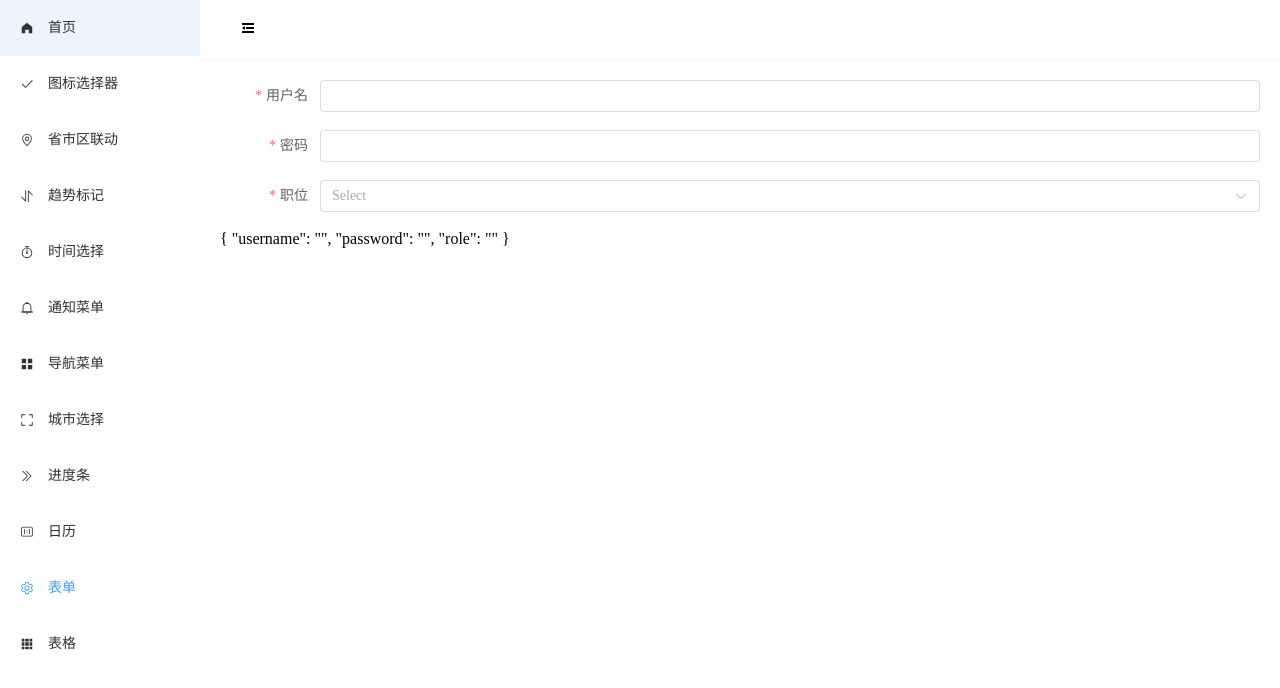
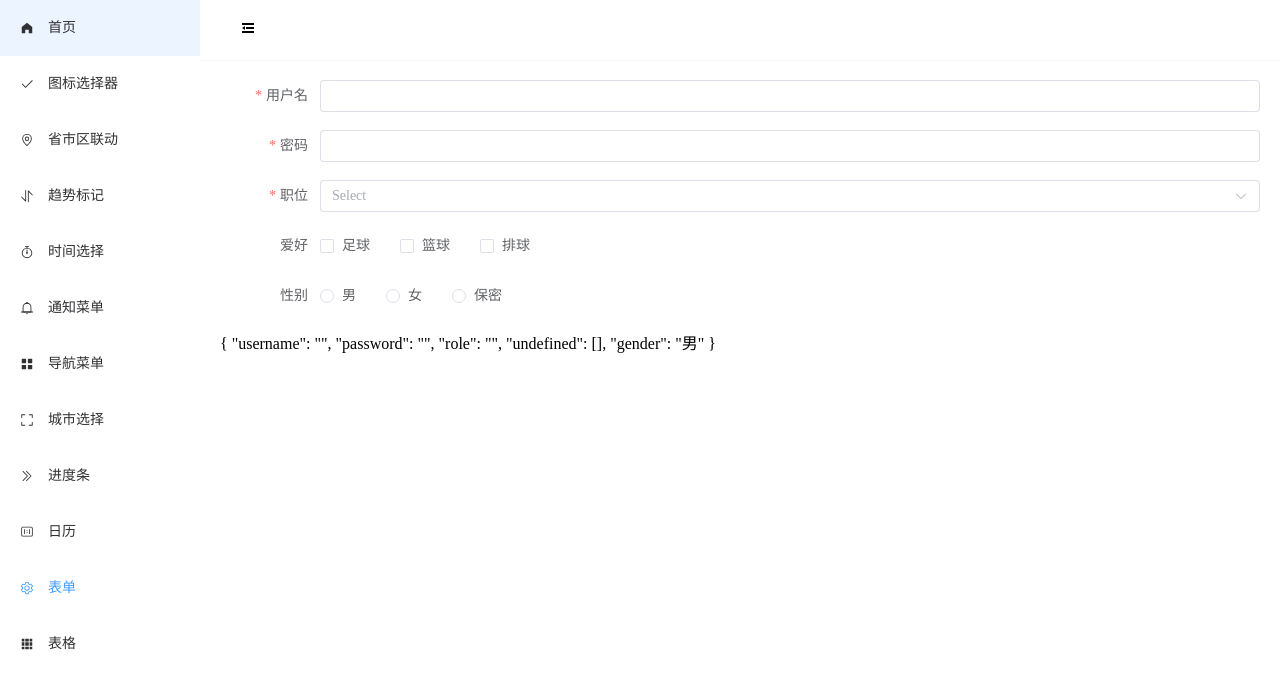
Before and after one commit to GuYun-D/pep-element, a Vue app: page /#/form in a window 1280 px wide. Shown: the top 688 px of the page. Built offline with nearby package versions, Linux system fonts and the light colour scheme.

Commit message:
feat(checkbox&&radio🎰): 添加checkbox(-group)和radio(-group)组件

```diff
--- a/src/components/form/src/index.vue
+++ b/src/components/form/src/index.vue
@@ -1,5 +1,6 @@
 <template>
   <el-form
+    v-if="model"
     :validate-on-rule-change="false"
     v-bind="$attrs"
     :model="model"
@@ -44,7 +45,7 @@
 </template>
 
 <script setup lang="ts">
-import { PropType, ref } from "vue";
+import { onMounted, PropType, ref, watch } from "vue";
 import cloneDeep from "lodash/cloneDeep";
 import { FormOptions } from "./types/types";
 const props = defineProps({
@@ -59,6 +60,7 @@ let model = ref<any>();
 let rules = ref<any>();
 
 const createModelAndRules = () => {
+  if (props.options && props.options.length) {
     const m: any = {};
     const r: any = {};
     props.options.map((item: FormOptions) => {
@@ -68,9 +70,22 @@ const createModelAndRules = () => {
 
     model.value = cloneDeep(m);
     rules.value = cloneDeep(r);
+  }
 };
 
+onMounted(() => {
   createModelAndRules();
+});
+
+watch(
+  () => props.options,
+  () => {
+    createModelAndRules();
+  },
+  {
+    deep: true,
+  }
+);
 </script>
 
 <style scoped lang="scss">
--- a/src/views/form/index.vue
+++ b/src/views/form/index.vue
@@ -84,7 +84,66 @@ const options: FormOptions[] = [
     attrs: {
       style: {
         width: "100%",
-        color: "#f40"
+        color: "#f40",
+      },
+    },
+  },
+  {
+    type: "checkbox-group",
+    value: [],
+    label: "爱好",
+    placeholer: "请选择职位",
+    children: [
+      {
+        type: "checkbox",
+        label: "足球",
+        value: "1",
+      },
+      {
+        type: "checkbox",
+        label: "篮球",
+        value: "2",
+      },
+      {
+        type: "checkbox",
+        label: "排球",
+        value: "3",
+      },
+    ],
+    attrs: {
+      style: {
+        width: "100%",
+        color: "#f40",
+      },
+    },
+  },
+  {
+    type: "radio-group",
+    value: '男',
+    label: "性别",
+    prop: 'gender',
+    placeholer: "请选择性别",
+    children: [
+      {
+        type: "radio",
+        label: "男",
+        value: "1",
+      },
+      {
+        type: "radio",
+        label: "女",
+        value: "2",
+      },
+      {
+        type: "radio",
+        label: "保密",
+        value: "3",
+      },
+    ],
+    attrs: {
+      style: {
+        width: "100%",
+        color: "#f40",
       },
     },
   },
```
Lines whose indentation alone changed are shown as unchanged.
